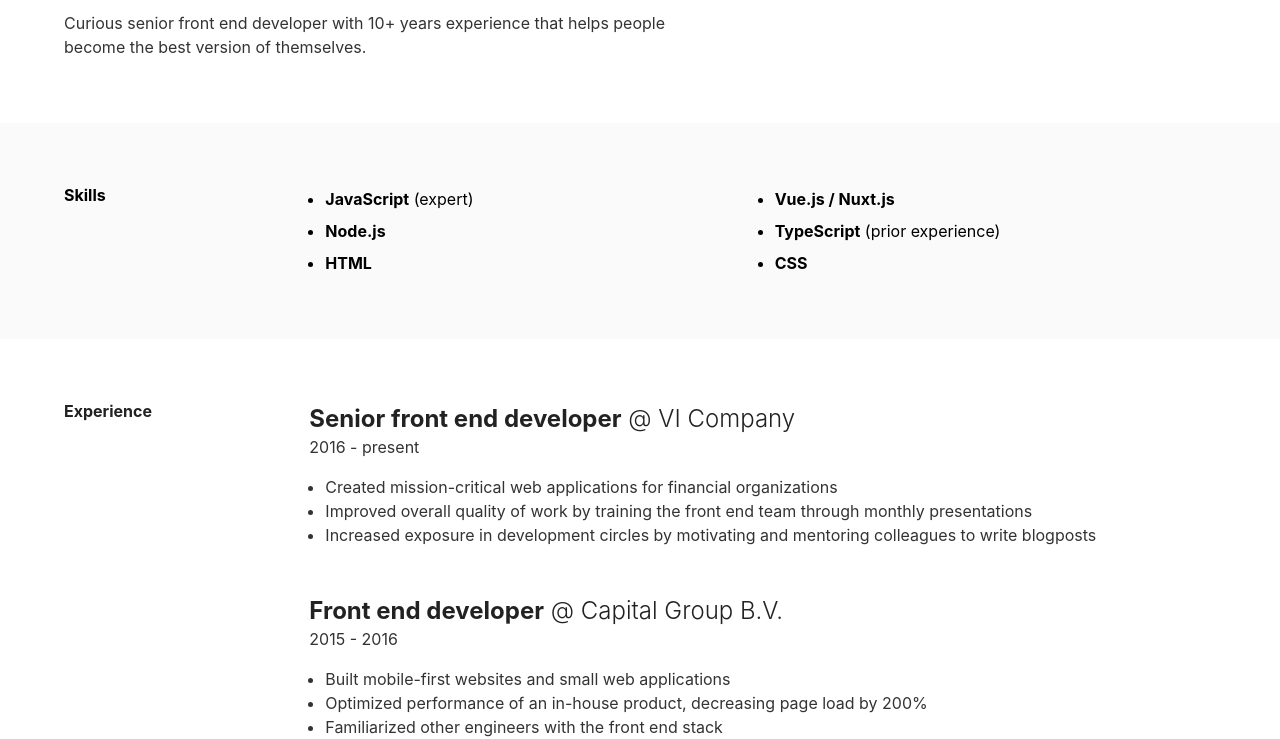
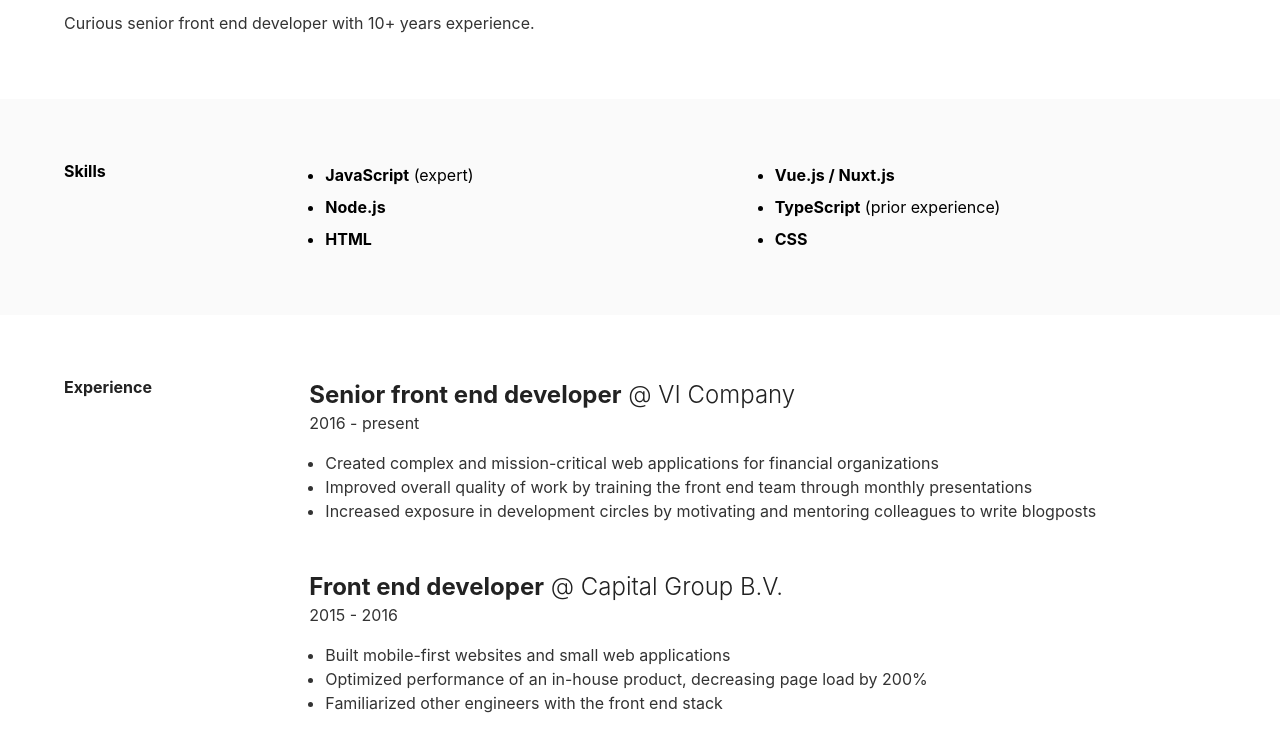
Before and after one commit to timseverien/cv, a website built with Vite: page index.html in a window 1280 px wide. Shown: the part 69-808 px from the top of the page. Built offline with nearby package versions, Linux system fonts and the light colour scheme.

Commit message:
Copy tweaks

```diff
--- a/index.html
+++ b/index.html
@@ -15,7 +15,7 @@
     <div class="header">
       <h1 class="header__title">Senior Front End Engineer - Tim Severien</h1>
       <div class="header__content">
-        <p>Curious senior front end developer with 10+ years experience that helps people become the best version of themselves.</p>
+        <p>Curious senior front end developer with 10+ years experience.</p>
       </div>
     </div>
 
@@ -39,7 +39,7 @@
           <time datetime="2016">2016</time> - <time datetime="2021">present</time>
 
           <ul>
-            <li>Created mission-critical web applications for financial organizations</li>
+            <li>Created complex and mission-critical web applications for financial organizations</li>
             <li>Improved overall quality of work by training  the front end team through monthly presentations</li>
             <li>Increased exposure in development circles by motivating and mentoring colleagues to write blogposts</li>
           </ul>
```
